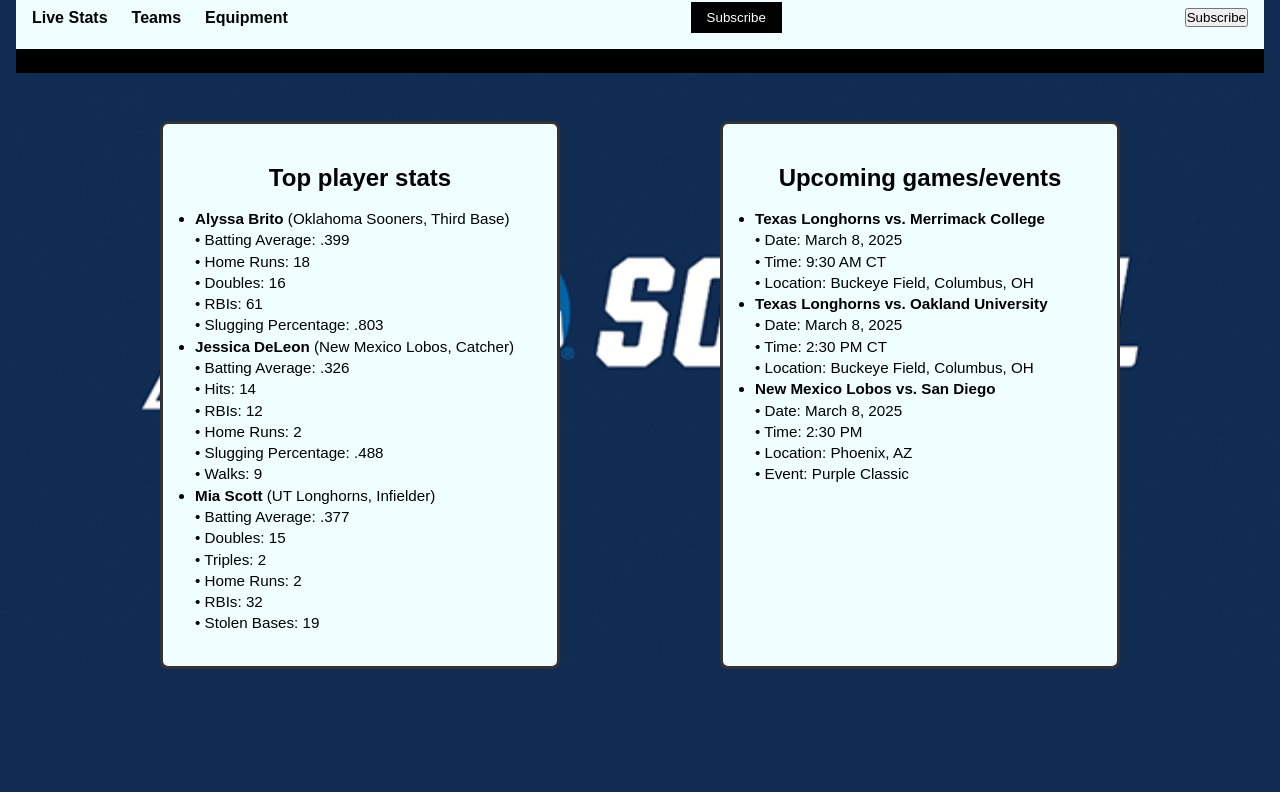
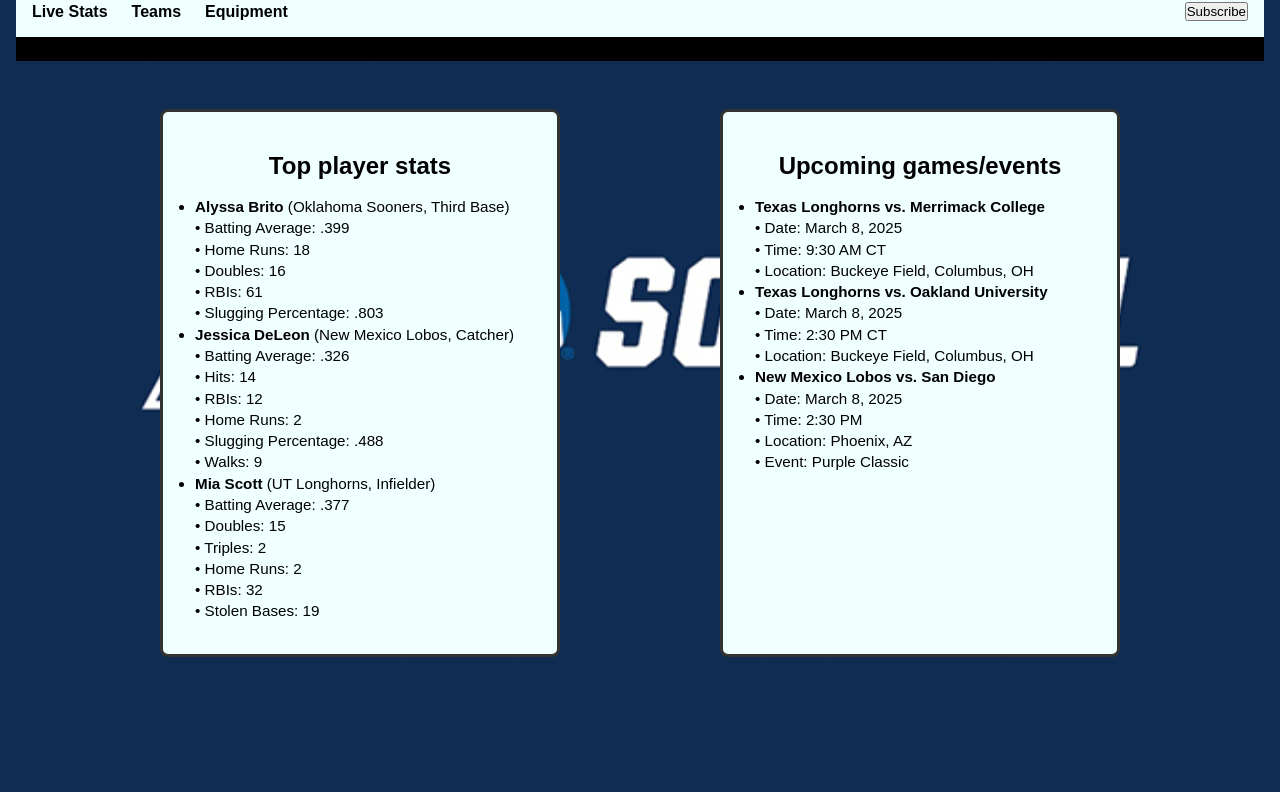
Before and after one commit to Deleon829/M12-Rough-Draft, a plain HTML site: page index.html in a window 1280 px wide. Shown: the part 93-885 px from the top of the page. Drawn offline with Linux system fonts and the light colour scheme.

Commit message:
Add files via upload

```diff
--- a/index.html
+++ b/index.html
@@ -15,7 +15,7 @@
         <li><a href="teams.html">Teams</a></li>
         <li><a href="equipment.html">Equipment</a></li>
       </ul>
-      <button class="subscribe">Subscribe</button>
+
 	<button onclick="openForm()">Subscribe</button>
 
     </nav>
```
